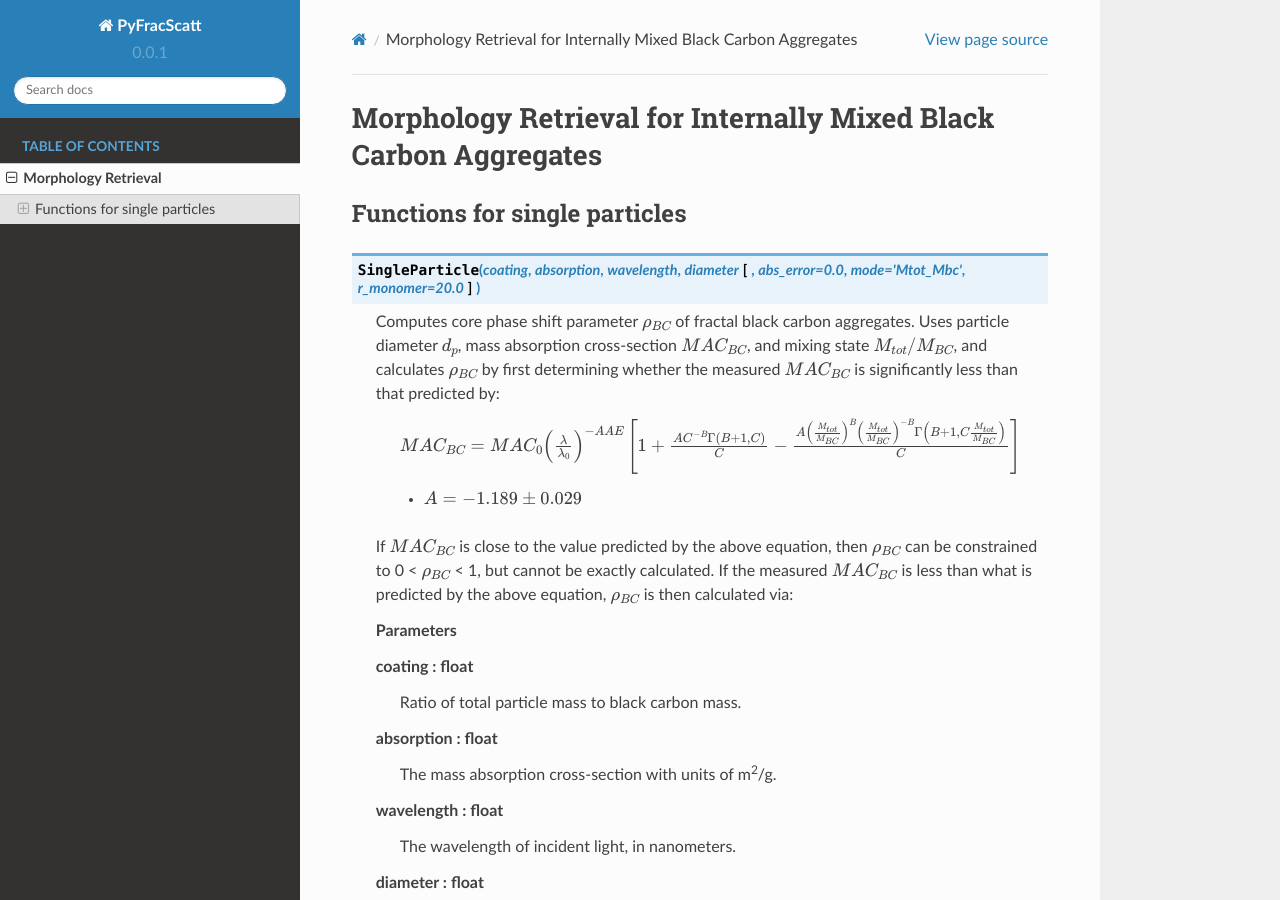
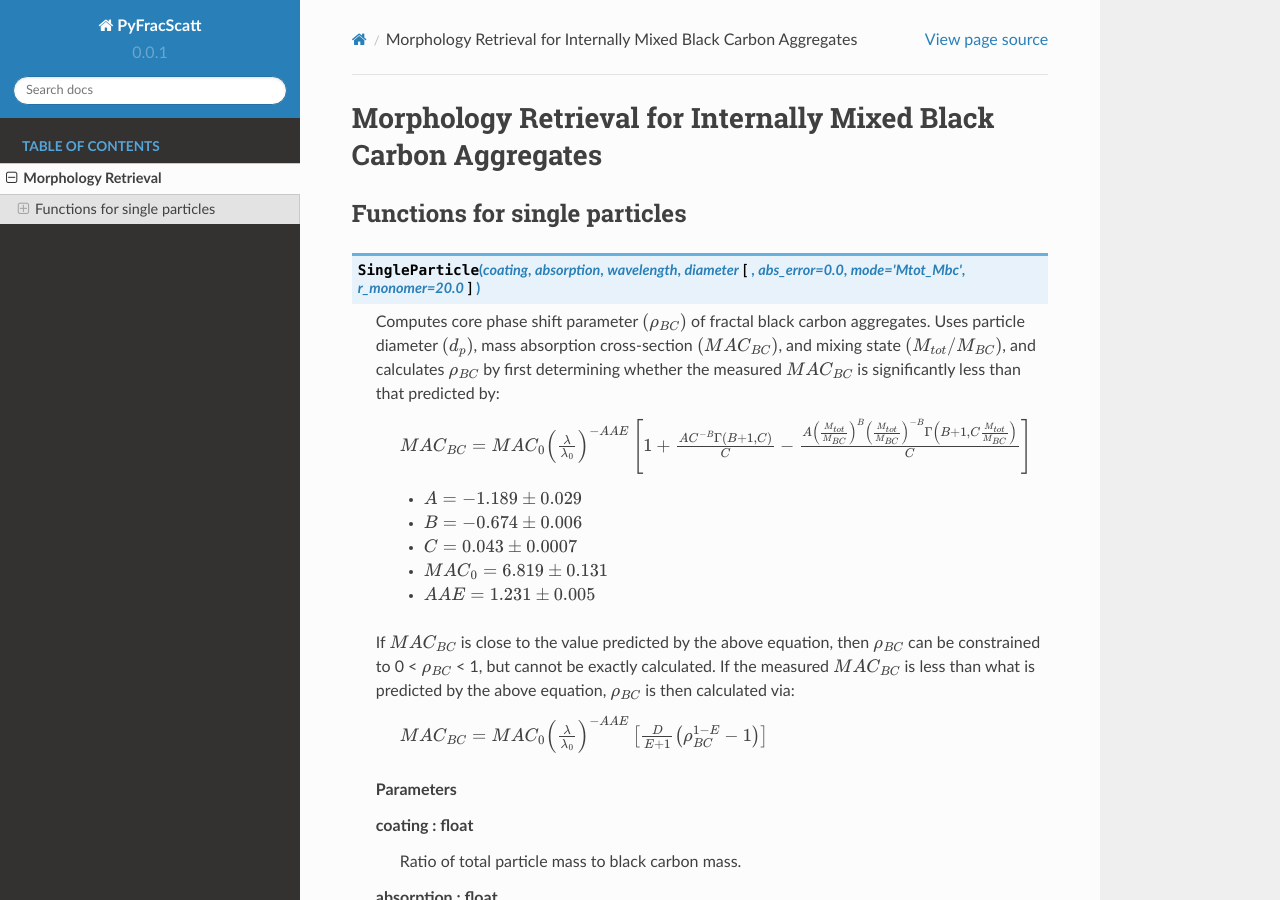
Before and after one commit to beelerpayton/FracScatt, a Sphinx documentation site: the page built from docs/source/functions.rst, in a window 1280 px wide and 900 px high. Built offline with Sphinx 7.4.7 and the Read the Docs theme 2.0.0, drawn with Linux system fonts in a browser that asks for light colours; pages that are not in the unit, such as notebooks, are missing from menus.

Commit message:
Update functions.rst

```diff
--- a/docs/source/functions.rst
+++ b/docs/source/functions.rst
@@ -6,13 +6,19 @@ Functions for single particles
 
 .. py:function:: SingleParticle(coating, absorption, wavelength, diameter[, abs_error=0.0, mode='Mtot_Mbc', r_monomer=20.0])
 
-   Computes core phase shift parameter :math:`{\rho_{BC}}` of fractal black carbon aggregates. Uses particle diameter :math:`{d_p}`, mass absorption cross-section :math:`{MAC_{BC}}`, and mixing state :math:`{M_{tot}/M_{BC}}`, and calculates :math:`{\rho_{BC}}` by first determining whether the measured :math:`{MAC_{BC}}` is significantly less than that predicted by:
+   Computes core phase shift parameter :math:`{\left(\rho_{BC}\right)}` of fractal black carbon aggregates. Uses particle diameter :math:`{\left(d_p\right)}`, mass absorption cross-section :math:`{\left(MAC_{BC}\right)}`, and mixing state :math:`{\left(M_{tot}/M_{BC}\right)}`, and calculates :math:`{\rho_{BC}}` by first determining whether the measured :math:`{MAC_{BC}}` is significantly less than that predicted by:
 
 	:math:`{MAC_{BC}=MAC_0\left (\frac{\lambda}{\lambda_0} \right)^{-AAE}\left[1+\frac{AC^{-B}\Gamma(B+1,C)}{C}-\frac{A\left(\frac{M_{tot}}{M_{BC}}\right)^{B}\left(\frac{M_{tot}}{M_{BC}}\right)^{-B}\Gamma\left(B+1,C\frac{M_{tot}}{M_{BC}}\right)}{C}\right]}`
 
 	- :math:`{A=-1.189\pm0.029}`
+	- :math:`{B=-0.674\pm0.006}`
+	- :math:`{C=0.043\pm0.0007}`
+	- :math:`{MAC_0=6.819\pm0.131}`
+	- :math:`{AAE=1.231\pm0.005}`
 
    If :math:`{MAC_{BC}}` is close to the value predicted by the above equation, then :math:`{\rho_{BC}}` can be constrained to 0 < :math:`{\rho_{BC}}` < 1, but cannot be exactly calculated. If the measured :math:`{MAC_{BC}}` is less than what is predicted by the above equation, :math:`{\rho_{BC}}` is then calculated via:
+
+	:math:`{MAC_{BC}=MAC_0\left (\frac{\lambda}{\lambda_0} \right)^{-AAE}\left[\frac{D}{E+1}\left(\rho_{BC}^{1-E}-1\right)\right]}`
 
 
    **Parameters**
```
